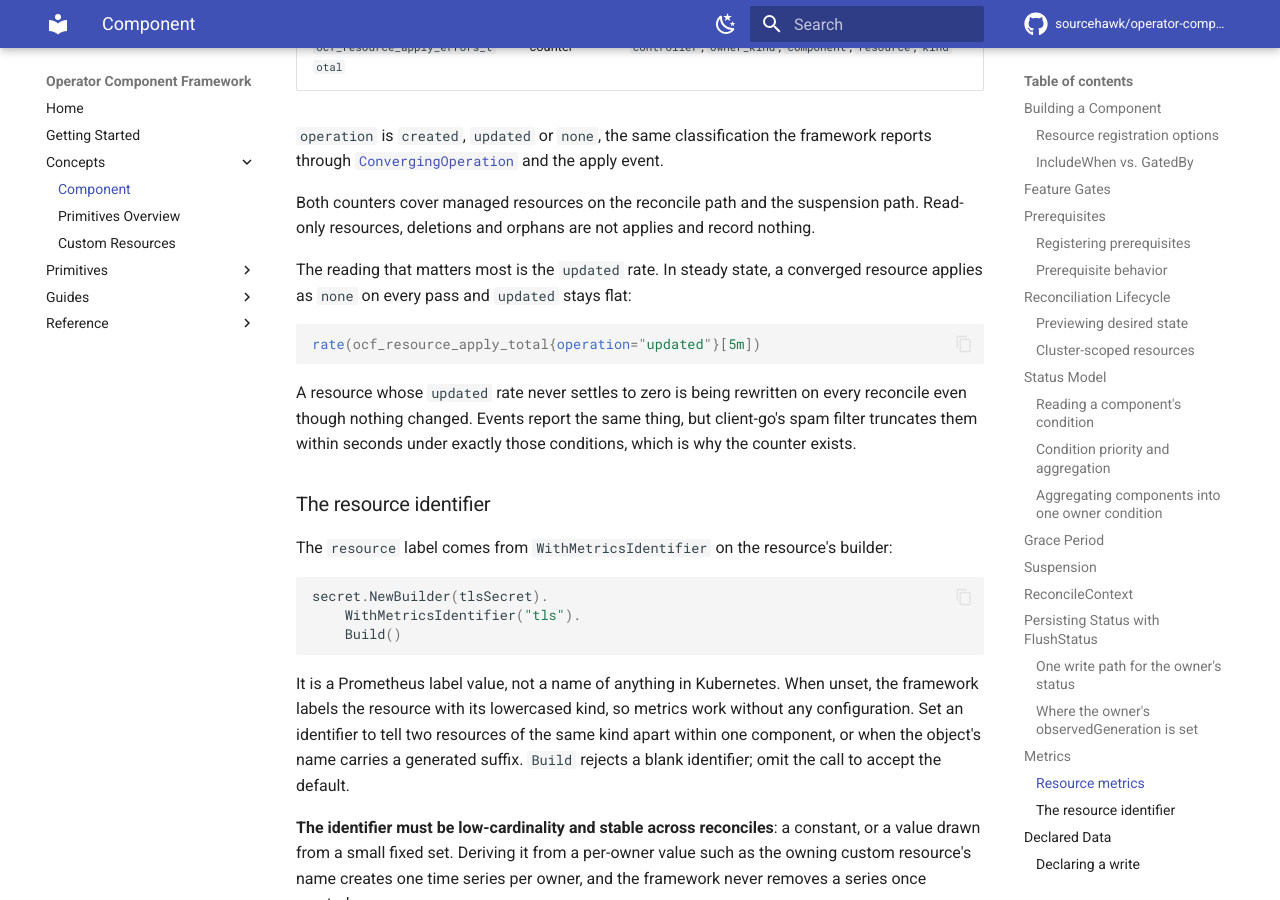
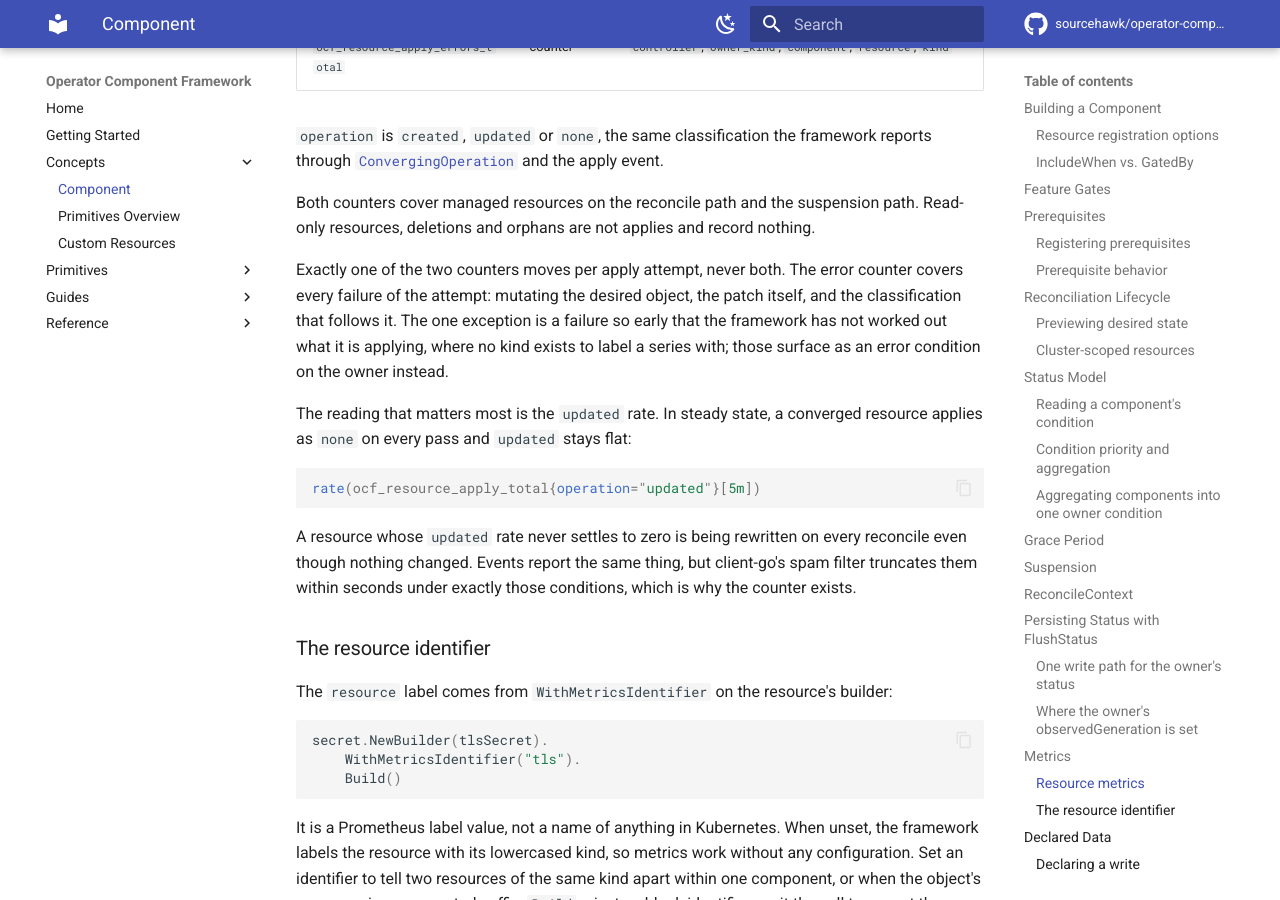
Before and after one commit to sourcehawk/operator-component-framework, an MkDocs documentation site: the page built from docs/component.md, in a window 1280 px wide and 900 px high, scrolled down 23374 px. Built offline with MkDocs 1.6.1 and Material for MkDocs 9.7.7, drawn with Linux system fonts in a browser that asks for light colours; comment, search, counter and statistics services are not loaded.

Commit message:
docs(component): state exactly what the apply error counter covers
Exactly one of the two counters moves per apply attempt. Spelling that out,
along with the one case where neither does, saves the reader inferring the rule
from the emission points.

Co-Authored-By: Claude Fable 5 <noreply@anthropic.com>

```diff
--- a/docs/component.md
+++ b/docs/component.md
@@ -862,6 +862,11 @@ collector disables that family; passing `nil` for `Metrics` itself disables both
 Both counters cover managed resources on the reconcile path and the suspension path. Read-only resources, deletions and
 orphans are not applies and record nothing.
 
+Exactly one of the two counters moves per apply attempt, never both. The error counter covers every failure of the
+attempt: mutating the desired object, the patch itself, and the classification that follows it. The one exception is a
+failure so early that the framework has not worked out what it is applying, where no kind exists to label a series with;
+those surface as an error condition on the owner instead.
+
 The reading that matters most is the `updated` rate. In steady state, a converged resource applies as `none` on every
 pass and `updated` stays flat:
 
```
Also changed, not shown: plugin/skills/building-components/references/component.md (+5 -0 lines), 2 other files.
